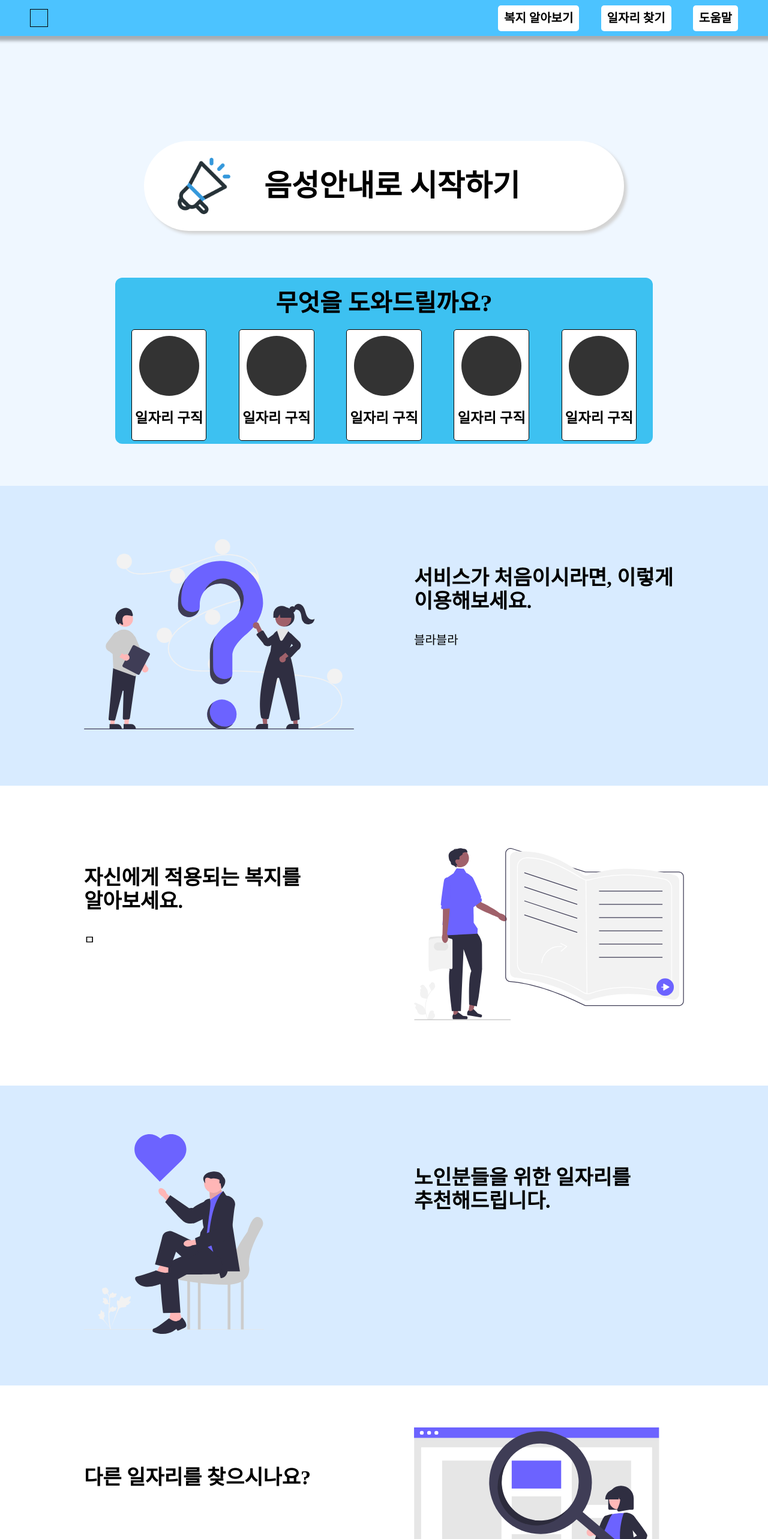
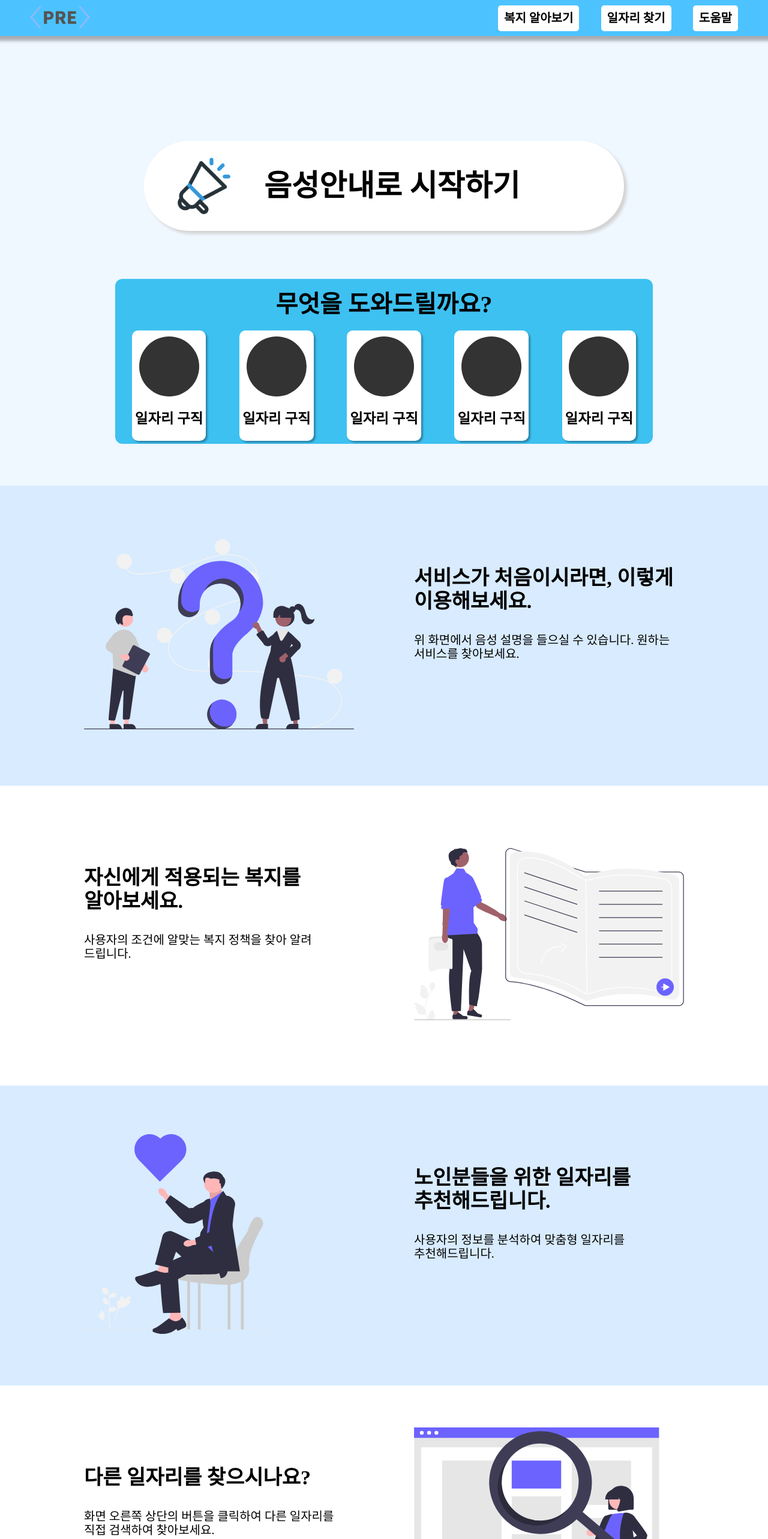
Before and after one commit to 4-PRE/Hackathon-FrontEnd, a Next.js app: page / in a window 1280 px wide. Shown: the top 2566 px of the page at 60% size. Built offline with nearby package versions, Linux system fonts and the light colour scheme; a web font is replaced by a local one.

Commit message:
ADD :: main

```diff
--- /dev/null
+++ b/components/footer.tsx
@@ -0,0 +1,88 @@
+import { NextPage } from "next";
+import Image from "next/image";
+import styled from "styled-components";
+import github from "../public/img/github.png";
+import logo from "../public/img/logo.svg";
+
+const Footer: NextPage = () => {
+  return (
+    <Wrapper>
+      <CenterWrapper>
+        <div id="top">
+          <div>
+            <b>FrontEnd</b>
+            <p>홍지민</p>
+            <p>이경수</p>
+          </div>
+          <div>
+            <b>BackEnd</b>
+            <p>김승길</p>
+            <p>이승민</p>
+          </div>
+          <div />
+          <div />
+          <div />
+          <div />
+          <div />
+        </div>
+        <div id="bottom">
+          <div id="logo">
+            <div>
+              <Image src={logo} />
+            </div>
+            <p>Team. PRE</p>
+          </div>
+          <div id="img">
+            <Image src={github} />
+          </div>
+        </div>
+      </CenterWrapper>
+    </Wrapper>
+  );
+};
+export default Footer;
+
+const Wrapper = styled.div`
+  width: 100vw;
+  height: 250px;
+  background-color: #dedede;
+  display: flex;
+  flex-direction: column;
+  align-items: center;
+`;
+
+const CenterWrapper = styled.div`
+  width: 80%;
+  height: 100%;
+  > #top {
+    height: 65%;
+    display: flex;
+    flex-direction: row;
+    align-items: flex-start;
+    justify-content: space-between;
+    > div {
+      margin-top: 20px;
+    }
+  }
+  #bottom {
+    height: 35%;
+    display: flex;
+    flex-direction: row;
+    align-items: center;
+    justify-content: space-between;
+    border-top: 1px solid black;
+    > #img {
+      width: 40px;
+      cursor: pointer;
+    }
+    > #logo {
+      display: flex;
+      flex-direction: row;
+      align-items: center;
+      > div {
+        width: 100px;
+        margin-right: 10px;
+      }
+    }
+  }
+`;
--- a/components/header.tsx
+++ b/components/header.tsx
@@ -1,10 +1,14 @@
 import { NextPage } from "next";
+import Image from "next/image";
 import styled from "styled-components";
+import logo from "../public/img/logo.svg";
 
 const Header: NextPage = () => {
   return (
     <Wrapper>
-      <Logo />
+      <Logo>
+        <Image src={logo} />
+      </Logo>
       <TextsWrapper>
         <p>복지 알아보기</p>
         <p>일자리 찾기</p>
@@ -32,9 +36,7 @@ const Wrapper = styled.div`
 `;
 
 const Logo = styled.div`
-  width: 30px;
-  height: 30px;
-  border: 1px solid black;
+  width: 100px;
   margin-left: 50px;
 `;
 
@@ -48,10 +50,10 @@ const TextsWrapper = styled.div`
   justify-content: space-between;
   > p {
     font-size: 20px;
-    font-weight:bold;
-    cursor:pointer;
-    background-color:white;
-    border-radius:5px;
-    padding:10px;
+    font-weight: bold;
+    cursor: pointer;
+    background-color: white;
+    border-radius: 5px;
+    padding: 10px;
   }
 `;
--- a/components/info.tsx
+++ b/components/info.tsx
@@ -10,23 +10,23 @@ const blockArr = [
   {
     url: Img_Help,
     title: "서비스가 처음이시라면, 이렇게 이용해보세요.",
-    sub: "블라블라",
+    sub: "위 화면에서 음성 설명을 들으실 수 있습니다. 원하는 서비스를 찾아보세요.",
   },
   {
     url: Img_About,
     title: "자신에게 적용되는 복지를 알아보세요.",
-    sub: "ㅁ",
+    sub: "사용자의 조건에 알맞는 복지 정책을 찾아 알려 드립니다.",
   },
   {
     url: Img_Recommend,
     title: "노인분들을 위한 일자리를 추천해드립니다.",
-    sub: "",
+    sub: "사용자의 정보를 분석하여 맞춤형 일자리를 추천해드립니다.",
     width: 300,
   },
   {
     url: Img_Search,
     title: "다른 일자리를 찾으시나요?",
-    sub: "",
+    sub: "화면 오른쪽 상단의 버튼을 클릭하여 다른 일자리를 직접 검색하여 찾아보세요.",
   },
 ];
 
--- a/components/slider.tsx
+++ b/components/slider.tsx
@@ -39,12 +39,12 @@ const MenuContainer = styled.div`
 
 const MenuWrapper = styled.div`
   display: flex;
-  border: 1px solid black;
-  border-radius: 5px;
+  box-shadow: 3px 3px 3px rgba(0, 0, 0, 0.3);
+  border-radius: 10px;
   padding: 5px;
   padding-bottom: 0px;
-  padding-top:10px;
-  background-color:white;
+  padding-top: 10px;
+  background-color: white;
   margin-bottom: 5px;
   align-items: center;
   flex-direction: column;
@@ -69,7 +69,12 @@ const TTSWrapper = styled.div`
     font-weight: bold;
     cursor: pointer;
     font-size: 50px;
+    transition: 0.3s;
     line-height: 20px;
+    :hover {
+      transition: 0.3s;
+      background-color: #e6e2e2;
+    }
     > p {
       margin-left: 50px;
     }
@@ -93,7 +98,8 @@ const Wrapper = styled.div`
 const Slider: NextPage = () => {
   const onClick = () => {
     const speechMsg = new SpeechSynthesisUtterance();
-    speechMsg.text = "가나다라";
+    speechMsg.text =
+      "안녕하십니까. 노인복지서비스 PRE 입니다. 음성 안내를 듣고 음성 안내 버튼 하단의 항목 중 원하시는 것을 선택하세요. 자신에게 적용되는 복지를 알아보고 싶으면 1번, 자신을 위한 일자리를 추천받고 싶으면 2번, 그 외에 다른 일자리를 찾아보고 싶으면 3번, 노인 취업 관련 통계 자료를 열람하려면 4번을 눌러주세요.";
     window.speechSynthesis.speak(speechMsg);
   };
   return (
--- a/pages/index.tsx
+++ b/pages/index.tsx
@@ -3,6 +3,7 @@ import Header from "../components/header";
 import * as S from "../styles/style";
 import Slider from "../components/slider";
 import Information from "../components/info";
+import Footer from "../components/footer";
 
 const Home: NextPage = () => {
   return (
@@ -12,6 +13,7 @@ const Home: NextPage = () => {
         <Slider />
         <Information />
       </S.Container>
+      <Footer />
     </>
   );
 };
--- a/styles/style.ts
+++ b/styles/style.ts
@@ -3,7 +3,8 @@ import theme from "./theme";
 
 export const Container = styled.div`
   width: 100vw;
-  height: calc(100vh - 60px);
+  min-height: calc(100vh - 60px);
+  height: fit-content;
   color: ${({ theme }) => theme.colors.orange};
   background-color: ${({ theme }) => theme.colors.black};
 `;
```
Also changed, not shown: public/img/github.png (added), public/img/logo.svg (added).
